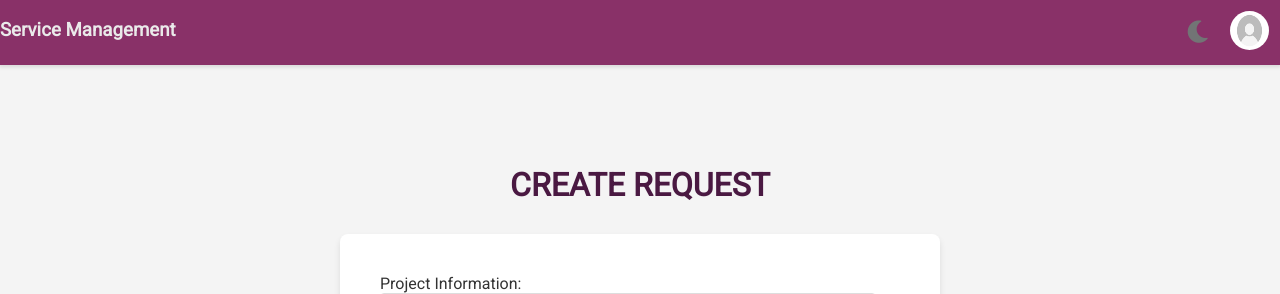
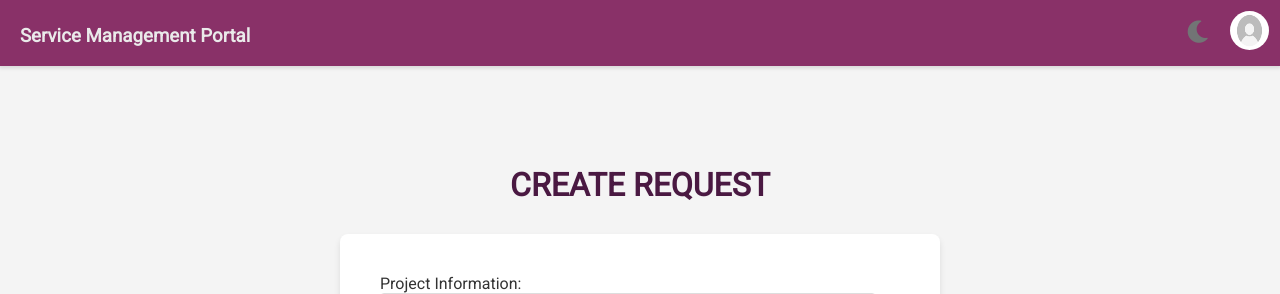
Before and after one commit to richapadhi/Agile, a Django app: template vehicleservicemanagement-master/vehicleservicemanagement-master/templates/vehicle/customer_add_request.html in a window 1280 px wide. Shown: the top 294 px of the page. Run offline with Django 3.2, Linux system fonts and the light colour scheme; the template is opened without the code that fills it, so the values that code supplies are empty; some libraries are stand-ins or nearby versions.

Commit message:
customerbase.html

```diff
--- a/vehicleservicemanagement-master/vehicleservicemanagement-master/templates/vehicle/customerbase.html
+++ b/vehicleservicemanagement-master/vehicleservicemanagement-master/templates/vehicle/customerbase.html
@@ -21,7 +21,9 @@
 		<!-- nav left -->
 		<ul class="navbar-nav">
 			<li class="nav-item">
-			<a style="text-decoration: none;" href="/customer-request"><h3 style="color: #EAEAEA;">Service Management</h3></a>
+			<div style="margin-left: 20px;margin-top: 25px">
+			<a style="text-decoration:none; color: #EAEAEA;" href="/customer-request"><h3>Service Management Portal</h3></a>
+			</div>
 			</li>
 		</ul>
 		<ul class="navbar-nav nav-right">
```
